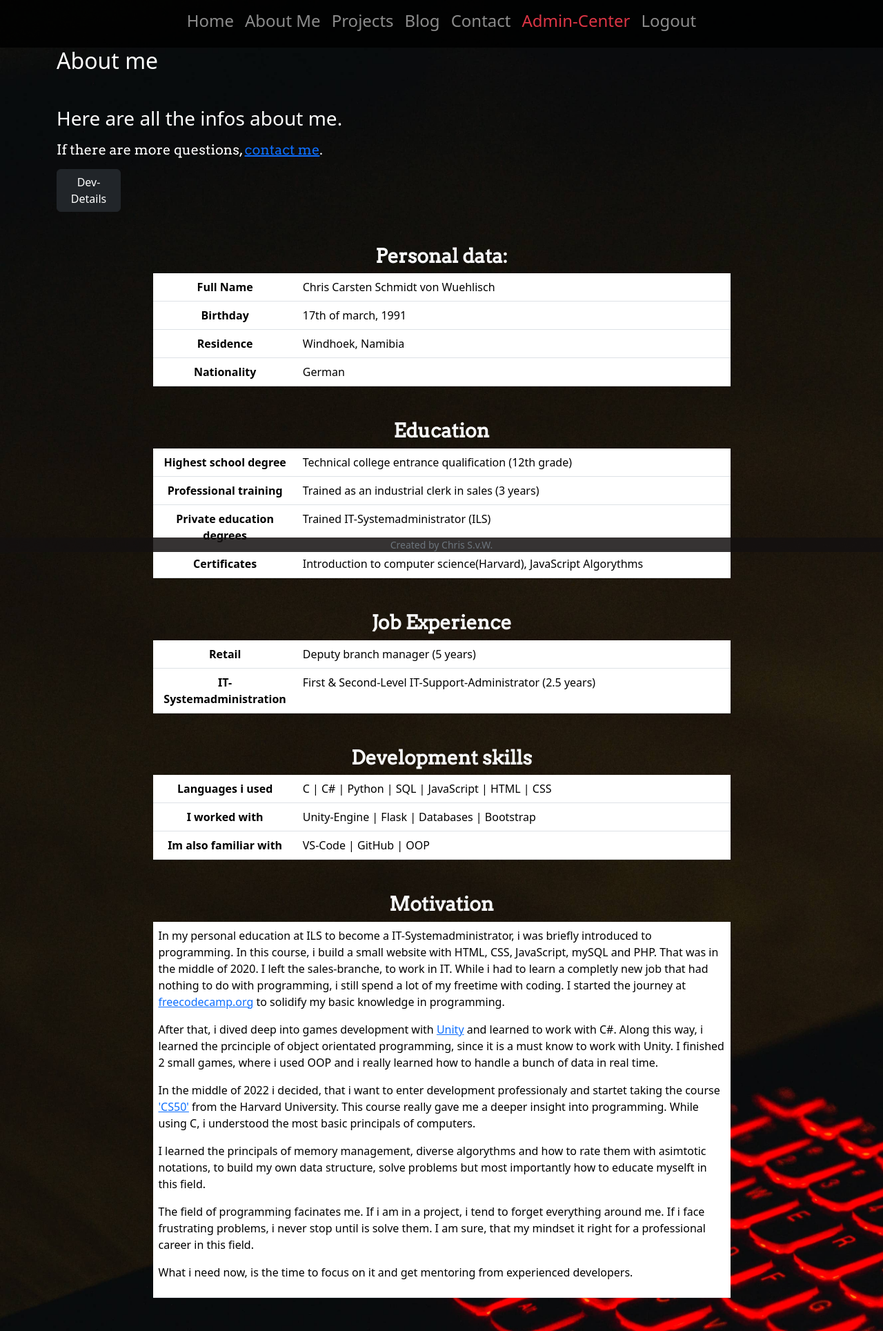
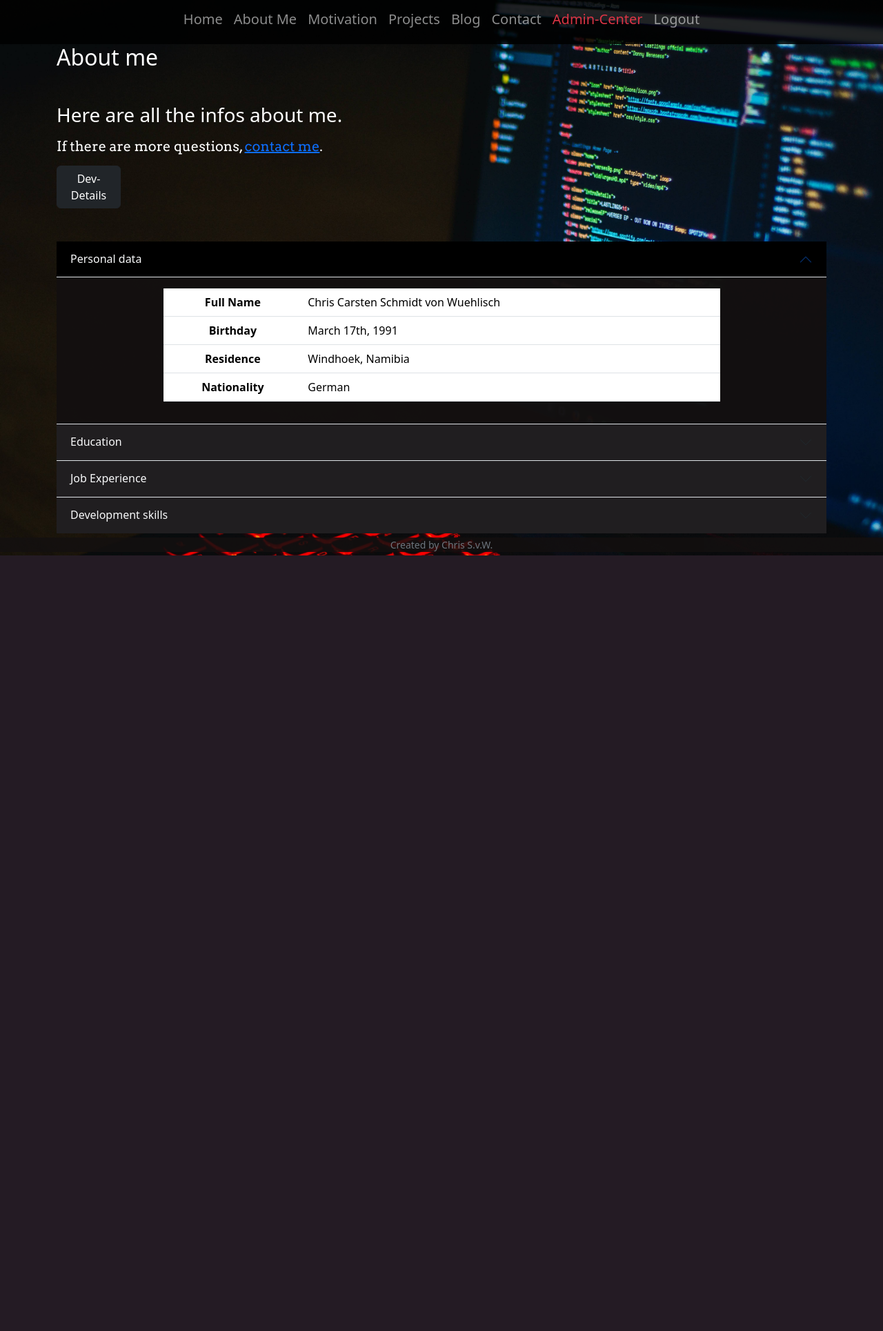
Before and after one commit to ChrisdasB/Flask_Old_Portfolio, a Flask app: page /aboutme in a window 1280 px wide. Shown: the whole page at 69% size. After the commit the page ends 805 px from the top, so only its background shows below. Run offline with Flask 2, Linux system fonts and the light colour scheme; a user stored in the database is signed in; parts of the project's set-up code (start-up, migrations or seed data) failed here and were passed over; some libraries are stand-ins or nearby versions.

Commit message:
Fixed minor bugs, split motivation to own page

```diff
--- a/app.py
+++ b/app.py
@@ -254,7 +254,7 @@
 
     # Create and send message to my mail adress
     msg = Message("New message from portfolio. User: " + username, sender=app.config['MAIL_USERNAME'], recipients=[contact_mail])
-    msg.html = render_template("message.html", username=username, msg_title = msg_title, msg_body=message, user_mail=user_mail, timestamp = str(datetime.now()))
+    msg.html = render_template("message.html", username=username, msg_title = msg_title, msg_body=message, user_mail=user_mail, timestamp = str(datetime.now())[0:19])
     mail.send(msg)
 
 
@@ -369,11 +369,17 @@
     return render_template("aboutme.html")
 
 
-# ABOUT ME
+# PROJECTS
 @app.route("/projects", methods=["GET"])
 @login_required
 def projects():
     return render_template("projects.html")
+
+
+@app.route("/motivation", methods=["GET"])
+@login_required
+def motivation():
+    return render_template("motivation.html")
 
 
 #ADMIN
@@ -384,9 +390,6 @@
     # If request methos is GET, display admincenter
     if request.method == "GET":
         return render_template("admincenter.html")
-
-
-
 
 
 # BLOGPOST
@@ -413,7 +416,7 @@
     if comment_id:
         db.execute("DELETE FROM comments WHERE comment_id=?;", comment_id)
 
-    return redirect("/")
+    return redirect("/", warning= "Comment has been deleted.")
 
 # DELETE POST
 @app.route("/deletepost", methods =["POST"])
@@ -426,7 +429,7 @@
     if post_id:
         db.execute("DELETE FROM blog WHERE post_id=?;", post_id)
 
-    return redirect("/blog.html")
+    return redirect("/blog.html", warning = "Blog has been deleted.")
 
 
 # DELETE USER
--- a/static/styles.css
+++ b/static/styles.css
@@ -113,12 +113,6 @@
     animation: fadeIn 8s;
 }
 
-@keyframes fadeIn {
-    0% { opacity: 0; }
-    100% { opacity: 1; }
-  }
-
-
 .animation-fly-in-left {
     position: relative;
     animation: left-fly-in;
@@ -143,6 +137,11 @@
     animation-duration: 3.5s;
 }
 
+@keyframes fadeIn {
+    0% { opacity: 0; }
+    100% { opacity: 1; }
+  }
+
 @keyframes left-fly-in {
     0% {left: -50px;}
     100% {left: 0px;}
@@ -157,3 +156,8 @@
     0% {top: -300px;}
     100% {top: 0px;}
 }
+
+.accordion-button:not(.collapsed) {
+    background-color: black;
+    color: white;
+}
--- a/templates/aboutme.html
+++ b/templates/aboutme.html
@@ -20,7 +20,7 @@
           <div class="collapse text-start" id="collapseExample">
             <div class="card card-body bg-dark text-light mx-auto w-75">
               <p>This site is created with HTML, CSS, JavaScript, Python and Flask.</p>
-              <p>Please login or create an account, to see more of my work.</p>
+              <p>Please login or create an account to see more of my work.</p>
               <p>This site is supposed to be a technical showcase.</p>
             </div>
           </div>
@@ -28,7 +28,16 @@
 </div>
 <div class="buffer-1"></div>
 
-<h3 class="text-light site-header-font">Personal data:</h3>
+<div class="accordion accordion-flush bg-dark-trans" id="accordionExample">
+    <div class="accordion-item bg-dark-trans">
+      <h2 class="accordion-header bg-secondary" id="headingOne">
+        <button class="accordion-button bg-dark-trans text-light" type="button" data-bs-toggle="collapse" data-bs-target="#collapseOne" aria-expanded="true" aria-controls="collapseOne">
+            Personal data
+        </button>
+      </h2>
+      <div id="collapseOne" class="accordion-collapse collapse show" aria-labelledby="headingOne" data-bs-parent="#accordionExample">
+        <div class="accordion-body">
+
             <table class="table w-75 mx-auto text-light bg-dark-trans">
                 <tr>
                     <th class="w-25">Full Name</th>
@@ -36,7 +45,7 @@
                 </tr>
                 <tr>
                     <th>Birthday</th>
-        <td class="text-start">17th of march, 1991</td>
+                    <td class="text-start">March 17th, 1991</td>
                 </tr>
                 <tr>
                     <th>Residence</th>
@@ -48,97 +57,90 @@
                 </tr>
             </table>
 
-<div class="buffer-1"></div>
+        </div>
+      </div>
+    </div>
+    <div class="accordion-item bg-dark-trans">
+      <h2 class="accordion-header bg-secondary" id="headingTwo">
+        <button class="accordion-button collapsed bg-dark-trans text-light" type="button" data-bs-toggle="collapse" data-bs-target="#collapseTwo" aria-expanded="false" aria-controls="collapseTwo">
+            Education
+        </button>
+      </h2>
+      <div id="collapseTwo" class="accordion-collapse collapse" aria-labelledby="headingTwo" data-bs-parent="#accordionExample">
+        <div class="accordion-body">
 
-<h3 class="text-light site-header-font">Education</h3>
             <table class="table w-75 mx-auto text-light bg-dark-trans">
                 <tr>
-        <th class="w-25">Highest school degree</th>
-        <td class="text-start">Technical college entrance qualification (12th grade)</td>
+                    <th class="w-25">School-leaving certficate</th>
+                    <td class="text-start">Technical college entrance qualification (2014)</td>
                 </tr>
                 <tr>
-        <th>Professional training</th>
-        <td class="text-start">Trained as an industrial clerk in sales (3 years)</td>
+                    <th>Formal training</th>
+                    <td class="text-start">Industrial clerk in sales (2008 - 2011)</td>
                 </tr>
                 <tr>
-        <th>Private education degrees</th>
-        <td class="text-start">Trained IT-Systemadministrator (ILS)</td>
+                    <th>Private education degree</th>
+                    <td class="text-start">IT-Systemadministrator (ILS, 2020)</td>
                 </tr>
                 <tr>
                     <th>Certificates</th>
-        <td class="text-start">Introduction to computer science(Harvard),
+                    <td class="text-start">Introduction to computer science (Harvard University),
                         JavaScript Algorythms
                     </td>
                 </tr>
             </table>
 
-<div class="buffer-1"></div>
-
-<h3 class="text-light site-header-font">Job Experience</h3>
+        </div>
+      </div>
+    </div>
+    <div class="accordion-item">
+      <h2 class="accordion-header bg-secondary bg-dark-trans id="headingThree">
+        <button class="accordion-button collapsed bg-dark-trans text-light" type="button" data-bs-toggle="collapse" data-bs-target="#collapseThree" aria-expanded="false" aria-controls="collapseThree">
+            Job Experience
+        </button>
+      </h2>
+      <div id="collapseThree" class="accordion-collapse collapse" aria-labelledby="headingThree" data-bs-parent="#accordionExample">
+        <div class="accordion-body">
             <table class="table w-75 mx-auto text-light bg-dark-trans">
                 <tr>
                     <th class="w-25">Retail</th>
-        <td class="text-start">Deputy branch manager (5 years)</td>
+                    <td class="text-start">Deputy branch manager (2015-2020)</td>
                 </tr>
                 <tr>
                     <th>IT-Systemadministration</th>
-        <td class="text-start">First & Second-Level IT-Support-Administrator (2.5 years)</td>
+                    <td class="text-start">First & Second Level IT-Support-Administrator (2020-2023)</td>
                 </tr>
-</table>
-
-<div class="buffer-1"></div>
-
-<h3 class="text-light site-header-font">Development skills</h3>
+            </table>        </div>
+      </div>
+    </div>
+    <div class="accordion-item bg-dark-trans">
+        <h2 class="accordion-header bg-secondary" id="headingThree">
+          <button class="accordion-button bg-dark-trans text-light collapsed" type="button" data-bs-toggle="collapse" data-bs-target="#collapseFour" aria-expanded="false" aria-controls="collapseFour">
+            Development skills
+          </button>
+        </h2>
+        <div id="collapseFour" class="accordion-collapse collapse" aria-labelledby="headingThree" data-bs-parent="#accordionExample">
+          <div class="accordion-body">
             <table class="table w-75 mx-auto text-light bg-dark-trans">
                 <tr>
-        <th class="w-25">Languages i used</th>
+                    <th class="w-25">Languages I know</th>
                     <td class="text-start">C | C# | Python | SQL | JavaScript | HTML | CSS</td>
                 </tr>
                 <tr>
-        <th>I worked with</th>
+                    <th>I work with</th>
                     <td class="text-start">Unity-Engine | Flask | Databases | Bootstrap</td>
                 </tr>
                 <tr>
-        <th>Im also familiar with</th>
+                    <th>I'm also familiar with</th>
                     <td class="text-start">VS-Code | GitHub | OOP</td>
                 </tr>
             </table>
-<div class="buffer-1"></div>
-<h3 class="text-light site-header-font">Motivation</h3>
+        </div>
+        </div>
+      </div>
+  </div>
 
-<table class="table w-75 mx-auto text-light bg-dark-trans">
-    <tr>
 
-        <td class="text-start"><p>In my personal education at ILS to become a IT-Systemadministrator, i was briefly introduced to programming.
-            In this course, i build a small website with HTML, CSS, JavaScript, mySQL and PHP.
-            That was in the middle of 2020. I left the sales-branche, to work in IT.
-            While i had to learn a completly new job that had nothing to do with programming, i still spend a lot of my freetime with coding.
-            I started the journey at <a href="https://www.freecodecamp.org/">freecodecamp.org</a> to solidify my basic knowledge in programming.
-        </p>
-        <p>
-            After that, i dived deep into games development with <a href="https://unity.com/">Unity</a> and learned to work with C#.
-            Along this way, i learned the prcinciple of object orientated programming, since it is a must know to work with Unity.
-            I finished 2 small games, where i used OOP and i really learned how to handle a bunch of data in real time.
-        </p>
-        <p>
-            In the middle of 2022 i decided, that i want to enter development professionaly and startet taking the course <a href="https://cs50.harvard.edu/x/2023/">'CS50'</a> from the Harvard University.
-            This course really gave me a deeper insight into programming. While using C, i understood the most basic principals of computers.
-        </p>
-        <p>
-            I learned the principals of memory management, diverse algorythms and how to rate them with asimtotic notations, to build my own data structure,
-            solve problems but most importantly how to educate myselft in this field.
-        </p>
-        <p>
-            The field of programming facinates me. If i am in a project, i tend to forget everything around me. If i face frustrating problems, i never stop until is solve them.
-            I am sure, that my mindset it right for a professional career in this field.
-        </p>
-        <p>
-            What i need now, is the time to focus on it and get mentoring from experienced developers.
-        </p>
-        </td>
-    </tr>
-
-</table>
 
 <div class="buffer-1"></div>
 
--- a/templates/layout.html
+++ b/templates/layout.html
@@ -18,7 +18,7 @@
 
     </head>
 
-    <body style="background-image: url('/static/Coding2.jpg'); background-size: cover;">
+    <body style="background-image: url('/static/Coding2.jpg'); background-size: cover ;">
       <nav class="navbar navbar-expand-lg navbar-dark nav-bg-dark-trans">
         <button class="navbar-toggler" type="button" data-toggle="collapse" data-target="#navbarSupportedContent" aria-controls="navbarSupportedContent" aria-expanded="false" aria-label="Toggle navigation">
           <span class="navbar-toggler-icon"></span>
@@ -28,36 +28,39 @@
           <ul class="navbar-nav mr-auto mx-auto">
             {%if session['user_id'] is not defined%}
             <li class="nav-item active ">
-              <a class="nav-link" href="/login"><h4>Login</h4></a>
+              <a class="nav-link" href="/login"><h5>Login</h5></a>
             </li>
             <li class="nav-item active">
-              <a class="nav-link" href="/register"><h4>Register</h4></a>
+              <a class="nav-link" href="/register"><h5>Register</h5></a>
             </li>
 
             {%else%}
             <li class="nav-item active">
-              <a class="nav-link" href="/"><h4>Home</h4></a>
+              <a class="nav-link" href="/"><h5>Home</h5></a>
             </li>
             <li class="nav-item active">
-              <a class="nav-link" href="/aboutme"><h4>About Me</h4></a>
+              <a class="nav-link" href="/aboutme"><h5>About Me</h5></a>
             </li>
             <li class="nav-item active">
-              <a class="nav-link" href="/projects"><h4>Projects</h4></a>
+              <a class="nav-link" href="/motivation"><h5>Motivation</h5></a>
             </li>
             <li class="nav-item active">
-              <a class="nav-link" href="/blog"><h4>Blog</h4></a>
+              <a class="nav-link" href="/projects"><h5>Projects</h5></a>
+            </li>
+            <li class="nav-item active">
+              <a class="nav-link" href="/blog"><h5>Blog</h5></a>
             </li>
 
             <li class="nav-item active">
-              <a class="nav-link" href="/contact"><h4>Contact</h4></a>
+              <a class="nav-link" href="/contact"><h5>Contact</h5></a>
             </li>
             {%if session['user_id'] == 1 %}
             <li class="nav-item active">
-              <a class="nav-link text-danger" href="/admincenter"><h4>Admin-Center</h4></a>
+              <a class="nav-link text-danger" href="/admincenter"><h5>Admin-Center</h5></a>
             </li>
             {%endif%}
             <li class="nav-item active">
-              <a class="nav-link" href="/logout"><h4>Logout</h4></a>
+              <a class="nav-link" href="/logout"><h5>Logout</h5></a>
             </li>
             {%endif%}
           </ul>
--- a/templates/login.html
+++ b/templates/login.html
@@ -24,8 +24,8 @@
           <div class="collapse text-start" id="collapseExample">
             <div class="card card-body bg-dark text-light mx-auto w-75">
               <p>This site is created with HTML, CSS, JavaScript, Python and Flask.</p>
-              <p>Please login or create an account, to see more of my work.</p>
-              <p>This site is supposed to be a technical showcase.</p>
+              <p>Please login or create an account to see more of my work.</p>
+              <p>This site serves as a technical showcase.</p>
             </div>
           </div>
     </section>
--- a/templates/rssreader.html
+++ b/templates/rssreader.html
@@ -48,18 +48,18 @@
 
 
         {%if rss_feed is not undefined%}
-        <div class="card bg-dark w-75 mx-auto box-shadow mt-5">
+        <div class="card bg-dark-trans w-75 mx-auto box-shadow mt-5">
             <div class="card-header">
               <h3 class="site-header-font text-light">Feed entrys</h3>
             </div>
             <div class="card-text box-shadow pb-4"></div>
             {%for feed in rss_feed%}
-                <div class="card mt-5 w-50 mx-auto">
+                <div class="card mt-5 w-50 mx-auto bg-dark-trans">
                   <div class="card-header comment-header-font"><h4>{{feed['title']}}</h4></div>
                   <div class="card-text mt-3 mb-3">
               <h4 class="comment-text-font">{{feed['summary']}}</h4>
               </div>
-                 <div class="card-footer text-muted">
+                 <div class="card-footer text-light">
 
                 <p>Source:
                     {%if feed['source'] is defined%}
```
Also changed, not shown: portfolio_export.sql (added, +41 -0 lines), templates/home.html (+5 -5 lines), templates/motivation.html (added, +78 -0 lines), portfolio.db. Lines whose indentation alone changed are shown as unchanged.
